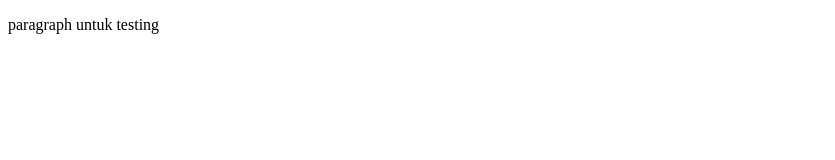
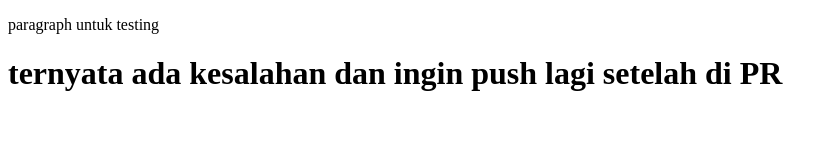
Before and after one commit to johanesrendy/test-repo-HS, a plain HTML site: page part 1/index6.html in a window 1280 px wide. Shown: the whole page, without its empty margins (0-835 px from the left). Drawn offline with Linux system fonts and the light colour scheme.

Commit message:
refactor: add h1 tag

```diff
--- a/part 1/index6.html
+++ b/part 1/index6.html
@@ -7,5 +7,6 @@
   </head>
   <body>
     <p>paragraph untuk testing</p>
+    <h1>ternyata ada kesalahan dan ingin push lagi setelah di PR</h1>
   </body>
 </html>
```
